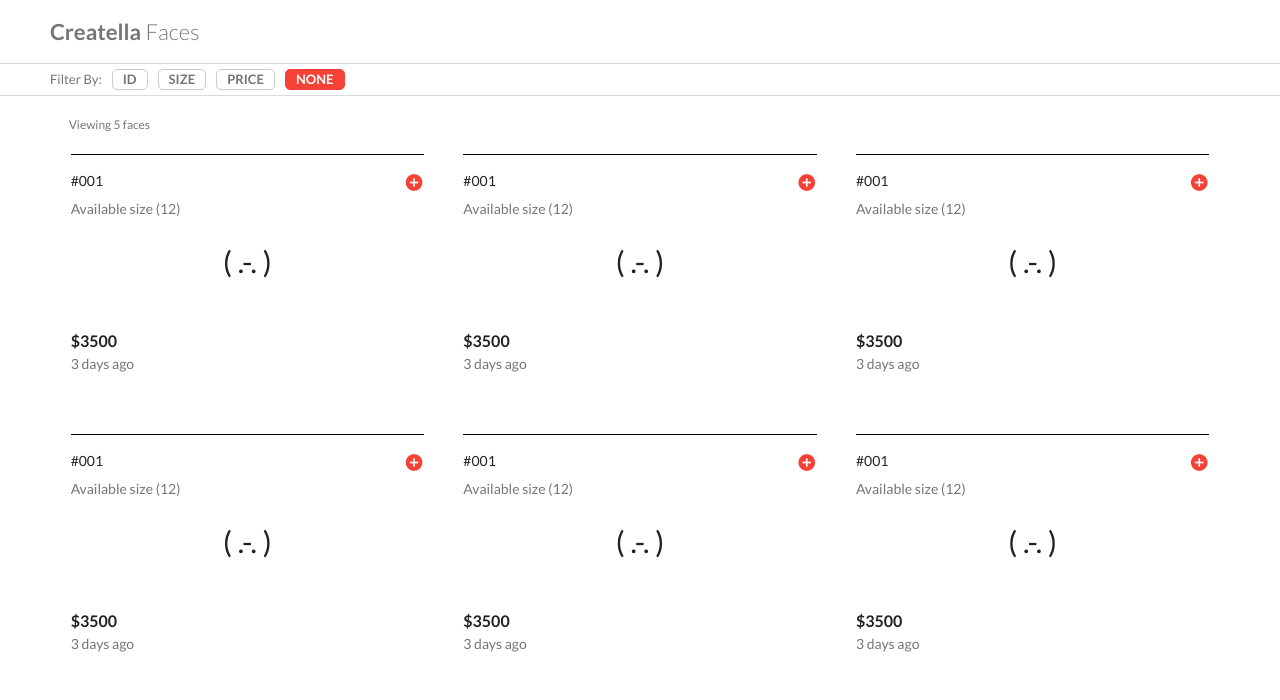
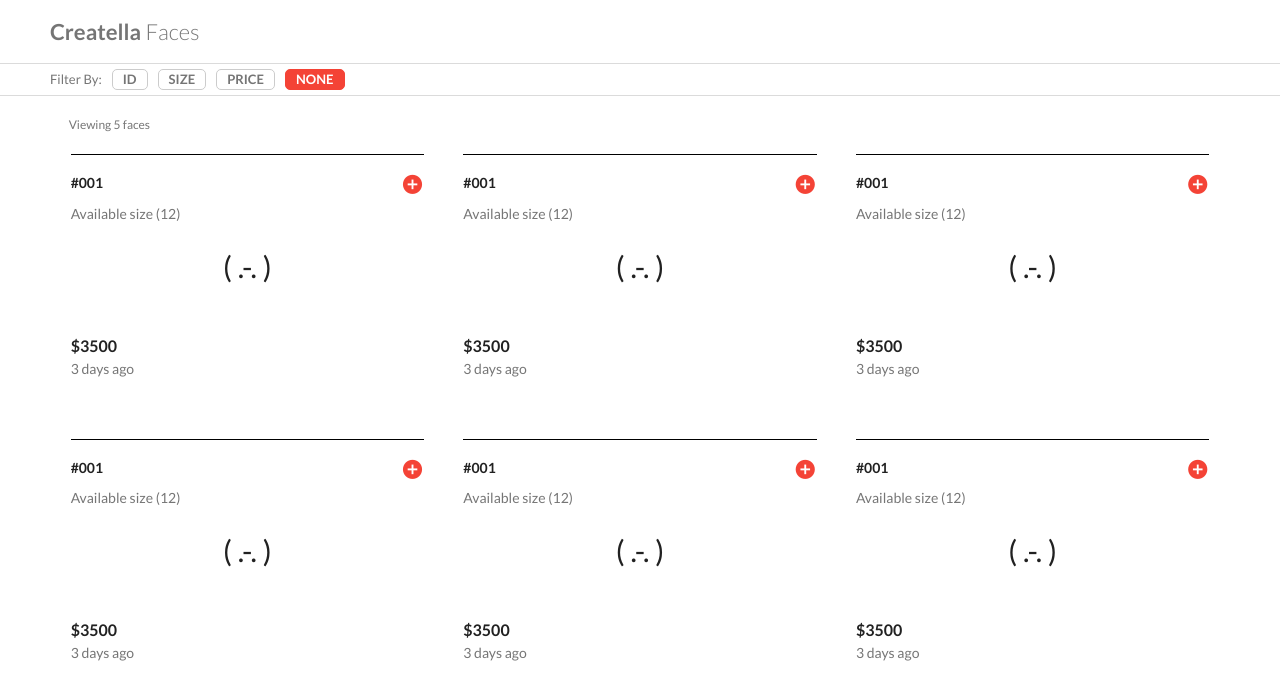
Before and after one commit to gbenga504/creatella-test, a React (Create React App) app: page / in a window 1280 px wide. Shown: the top 700 px of the page. Built offline with nearby package versions, Linux system fonts and the light colour scheme.

Commit message:
Increase font-weight of list item title

```diff
--- a/src/Components/List/ListItem/index.css
+++ b/src/Components/List/ListItem/index.css
@@ -12,11 +12,12 @@
 .list-item__title {
   margin-bottom: 4px;
   color: rgba(0, 0, 0, 0.87);
+  font-weight: 700;
 }
 
 .list-item i {
   color: #f44336;
-  font-size: 20px;
+  font-size: 23px;
   cursor: pointer;
 }
 
```
